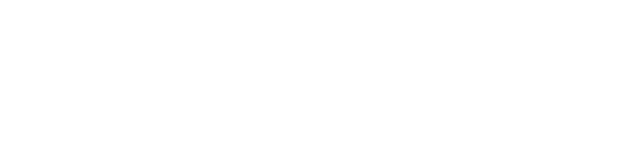
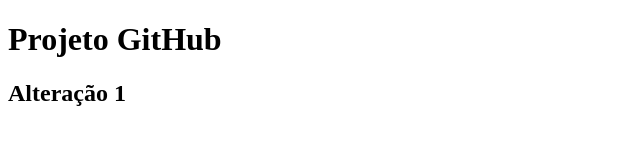
Before and after one commit to Gustavoh01/ProjetoGitHub, a plain HTML site: page index.html in a window 1280 px wide. Shown: the whole page, without its empty margins (0-640 px from the left). Drawn offline with Linux system fonts and the light colour scheme.

Commit message:
Update index.html
segundo commit

```diff
--- a/index.html
+++ b/index.html
@@ -7,6 +7,7 @@
     <title>Projeto Git Hub</title>
 </head>
 <body>
-
+    <h1>Projeto GitHub</h1>
+    <h2>Alteração 1</h2>
 </body>
 </html>
```
